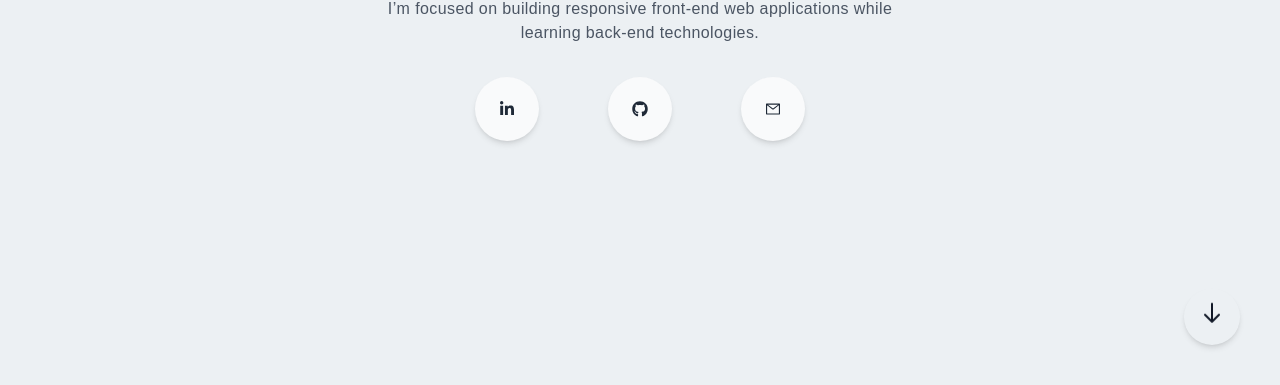
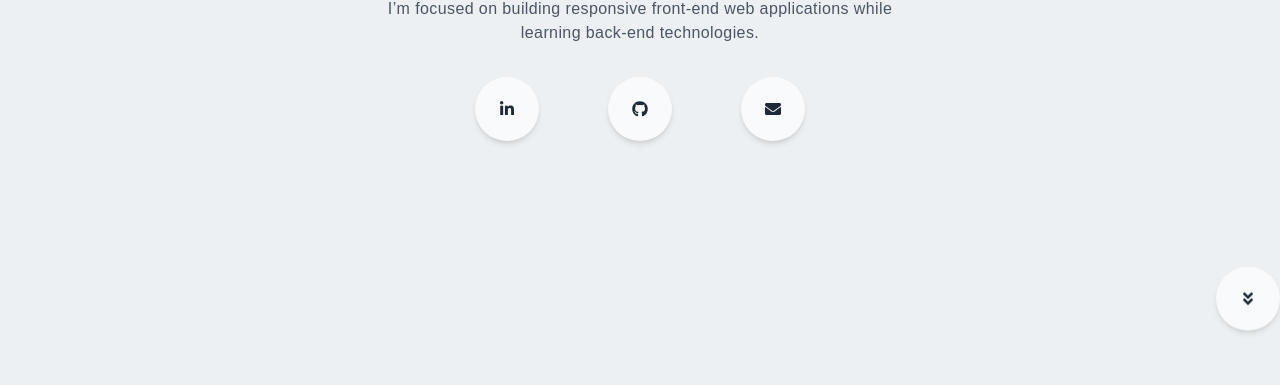
Before and after one commit to oliviakotova/oliviakotova.github.io, a Next.js app: page / in a window 1280 px wide. Shown: the part 415-800 px from the top of the page. Built offline with nearby package versions, Linux system fonts and the light colour scheme.

Commit message:
smooth scrolls added

```diff
--- a/components/Contacts.jsx
+++ b/components/Contacts.jsx
@@ -4,10 +4,17 @@ import Image from "next/image";
 import Link from "next/link";
 import React from "react";
 import { AiOutlineMail } from "react-icons/ai";
-import { FaGithub, FaLinkedinIn } from "react-icons/fa";
+
+import {
+  FaGithub,
+  FaLinkedinIn,
+  FaEnvelope,
+  FaAngleDoubleUp,
+} from "react-icons/fa";
 import ContactImg from "../public/assets/contact.jpg";
 import { useRouter } from "next/router";
 import ContactForm from "../components/ContactForm"; // Import the ContactForm component
+import ScrollToTopLink from "./ScrollToTop";
 
 const Contacts = () => {
   const router = useRouter();
@@ -59,14 +66,17 @@ const Contacts = () => {
                       <FaGithub />
                     </div>
                   </a>
-                  <button
-                    className="rounded-full shadow-md shadow-grey-200 p-6 cursor-pointer hover:scale-150 ease-in duration-300 bg-gray-50"
+                  <a
                     onClick={() =>
                       router.push("mailto:olivia.kotova@hotmail.com")
                     }
+                    target="_blank"
+                    rel="noreferrer"
                   >
-                    <AiOutlineMail />
-                  </button>
+                    <div className="rounded-full shadow-md p-6 cursor-pointer hover:scale-150 ease-in duration-300 bg-gray-50">
+                      <FaEnvelope />
+                    </div>
+                  </a>
                 </div>
               </div>
             </div>
@@ -74,32 +84,21 @@ const Contacts = () => {
 
           {/* Right side - Contact Form */}
           <div className="col-span-3 w-full h-auto shadow-md rounded-xl lg:p-4">
-            <div className="p-4">
-              {/* Render the ContactForm component here */}
+            <div className="py-16">
               <ContactForm />
             </div>
           </div>
         </div>
-
         {/* Scroll to top button */}
-        <div className="absolute bottom-0 right-10">
-          <Link href="/">
+        <div className="absolute bottom-0  py-32  right-40 ">
+          {/* <Link href="/">
             <a>
-              <div className="rounded-full shadow-md p-4 cursor-pointer hover:scale-150 ease-in duration-300 ">
-                <svg
-                  className="animate-bounce w-6 h-6 text-gray-900"
-                  fill="none"
-                  strokeLinecap="round"
-                  strokeLinejoin="round"
-                  strokeWidth="2"
-                  viewBox="0 0 24 24"
-                  stroke="currentColor"
-                >
-                  <path d="M5 10l7-7m0 0l7 7m-7-7v18"></path>
-                </svg>
+              <div className="rounded-full shadow-md p-6  cursor-pointer animate-bounce hover:animate-none hover:scale-110 ease-in duration-600 bg-gray-50">
+                <FaAngleDoubleUp />
               </div>
             </a>
-          </Link>
+          </Link>*/}
+          <ScrollToTopLink />
         </div>
       </div>
     </div>
--- a/components/Main.jsx
+++ b/components/Main.jsx
@@ -1,11 +1,17 @@
 import Link from "next/link";
 import React from "react";
 import { BsFillPersonLinesFill } from "react-icons/bs";
-import { FaGithub, FaLinkedinIn } from "react-icons/fa";
+import {
+  FaGithub,
+  FaLinkedinIn,
+  FaEnvelope,
+  FaAngleDoubleDown,
+} from "react-icons/fa";
 import { AiOutlineMail } from "react-icons/ai";
 import { HiChevronDoubleDown } from "react-icons/hi";
 import useDownloader from "react-use-downloader";
 import { useRouter } from "next/router";
+import ScrollToNext from "./ScrolltoNext";
 
 const Main = () => {
   const router = useRouter();
@@ -42,38 +48,30 @@ const Main = () => {
                 <FaGithub />
               </div>
             </a>
-            <button
-              className="rounded-full shadow-md p-6 cursor-pointer hover:scale-150 ease-in duration-300 bg-gray-50"
+            <a
               onClick={() => router.push("mailto:olivia.kotova@hotmail.com")}
+              target="_blank"
+              rel="noreferrer"
             >
-              <AiOutlineMail />
-            </button>
-            {/* <Link href="/cv">
-              <div className="rounded-full shadow-md p-6 cursor-pointer hover:scale-150 ease-in duration-300 bg-gray-50 ">
-                <BsFillPersonLinesFill />
+              <div className="rounded-full shadow-md p-6 cursor-pointer hover:scale-150 ease-in duration-300 bg-gray-50">
+                <FaEnvelope />
               </div>
-            </Link>  */}
+            </a>
           </div>
         </div>
       </div>
-      <div className="absolute bottom-10 right-10">
+      {/* <div className="absolute bottom-10 right-10 cursor-pointer animate-bounce hover:animate-none hover:scale-110 ease-in duration-600">
         <Link href="/#about">
           <a>
-            <div className="rounded-full shadow-md p-4 cursor-pointer hover:scale-150 ease-in duration-300">
-              <svg
-                className="animate-bounce w-6 h-6 text-gray-900"
-                fill="none"
-                strokeLinecap="round"
-                strokeLinejoin="round"
-                strokeWidth="2"
-                viewBox="0 0 24 24"
-                stroke="currentColor"
-              >
-                <path d="M19 14l-7 7m0 0l-7-7m7 7V3"></path>
-              </svg>
+            <div className="rounded-full shadow-md p-6   bg-gray-50">
+              <FaAngleDoubleDown />
+              <path d="M19 14l-7 7m0 0l-7-7m7 7V3"></path>
             </div>
           </a>
         </Link>
+      </div>*/}
+      <div>
+        <ScrollToNext />
       </div>
     </div>
   );
--- a/components/Navbar.jsx
+++ b/components/Navbar.jsx
@@ -35,7 +35,7 @@ const Navbar = () => {
       setNavBg("transparent");
       setLinkColor("#ecf0f3");
     } else {
-      setNavBg(isDarkMode ? "#1f2937" : "#ecf0f3");
+      setNavBg(isDarkMode ? "#353d49" : "#ecf0f3");
       setLinkColor(isDarkMode ? "#ecf0f3" : "#1f2937");
     }
   }, [router, isDarkMode]); // Add isDarkMode as dependency
--- a/components/Project.jsx
+++ b/components/Project.jsx
@@ -12,14 +12,14 @@ const Project = ({ title, backgroundImg, tech, projectUrl }) => {
         alt="/"
       />
       <div className="hidden group-hover:block absolute top-[50%] left-[50%] translate-x-[-50%] translate-y-[-50%] ">
-        <h3 className="text-2xl text-white tracking-wider text-center">
+        <h2 className="text-2xl text-white tracking-wider text-center">
           {title}
-        </h3>
+        </h2>
         <p className="pb-4 pt-2 text-white text-center">{tech}</p>
         <Link href={projectUrl}>
-          <p className="text-center py-3 rounded-lg bg-white text-gray-700 font-bold text-lg cursor-pointer hover:scale-105 ease-in duration-300">
+          <h3 className="text-center py-3 rounded-lg bg-white text-gray-700 font-bold text-lg cursor-pointer hover:scale-105 ease-in duration-300">
             More Info
-          </p>
+          </h3>
         </Link>
       </div>
     </div>
--- /dev/null
+++ b/components/ScrollToTop.jsx
@@ -0,0 +1,23 @@
+import { FaAngleDoubleUp } from "react-icons/fa";
+
+const ScrollToTopLink = () => {
+  const scrollToTop = () => {
+    window.scrollTo({
+      top: 0,
+      behavior: "smooth",
+    });
+  };
+
+  return (
+    <div className="absolute bottom-0 left-30 ">
+      <div
+        onClick={scrollToTop} // Trigger scroll to top on click
+        className="rounded-full shadow-md p-6 cursor-pointer animate-bounce hover:animate-none hover:scale-110 ease-in duration-600 bg-gray-50"
+      >
+        <FaAngleDoubleUp />
+      </div>
+    </div>
+  );
+};
+
+export default ScrollToTopLink;
--- /dev/null
+++ b/components/ScrolltoNext.jsx
@@ -0,0 +1,27 @@
+import { FaAngleDoubleDown } from "react-icons/fa";
+
+const ScrollToNext = () => {
+  const scrollToNext = () => {
+    const nextSection = document.getElementById("about");
+
+    // Scroll smoothly
+    if (nextSection) {
+      nextSection.scrollIntoView({
+        behavior: "smooth",
+      });
+    }
+  };
+
+  return (
+    <div className="absolute bottom-10 right-0">
+      <div
+        onClick={scrollToNext} // Trigger scroll to the next section
+        className="rounded-full shadow-md p-6 cursor-pointer animate-bounce hover:animate-none hover:scale-110 ease-in duration-600 bg-gray-50"
+      >
+        <FaAngleDoubleDown />
+      </div>
+    </div>
+  );
+};
+
+export default ScrollToNext;
--- a/styles/globals.css
+++ b/styles/globals.css
@@ -40,12 +40,19 @@ li {
 
 /* Dark mode styles */
 .dark body {
-  @apply bg-[#1f2937] text-[#bdc5cb];
+  @apply bg-[#353d49] text-[#bdc5cb];
 }
 
-.dark h1,
-.dark h2,
-.dark h3,
+.dark h1 {
+  @apply text-[#bdc5cb];
+}
+
+.dark h2 {
+  @apply text-[#bdc5cb];
+}
+.dark h3 {
+  @apply text-[#1f2937];
+}
 .dark h4,
 .dark h5,
 .dark h6 {
@@ -57,5 +64,9 @@ li {
 }
 
 .dark a {
+  @apply text-[#1f2937];
+}
+
+.dark p {
   @apply text-[#bdc5cb];
 }
```
